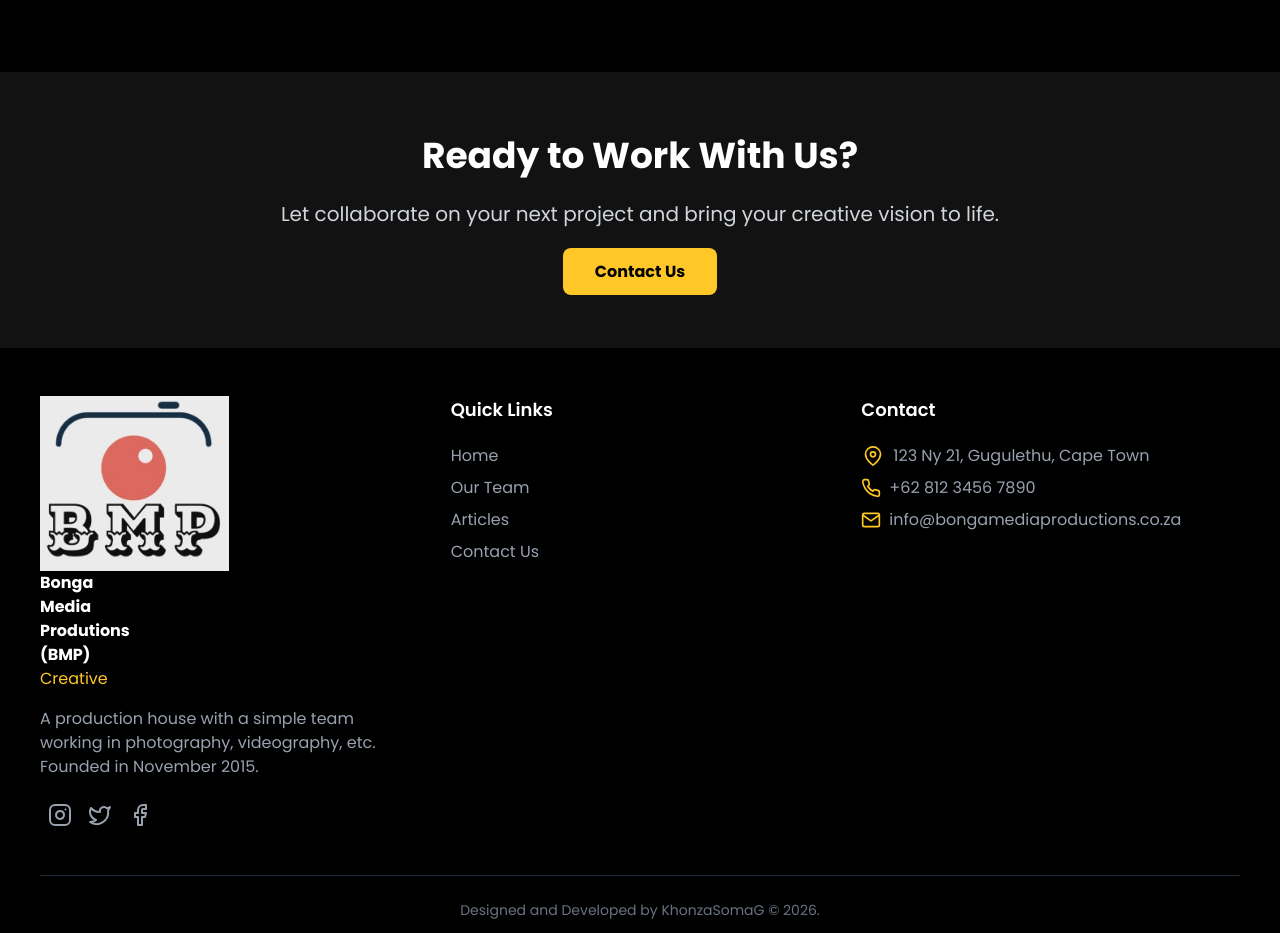
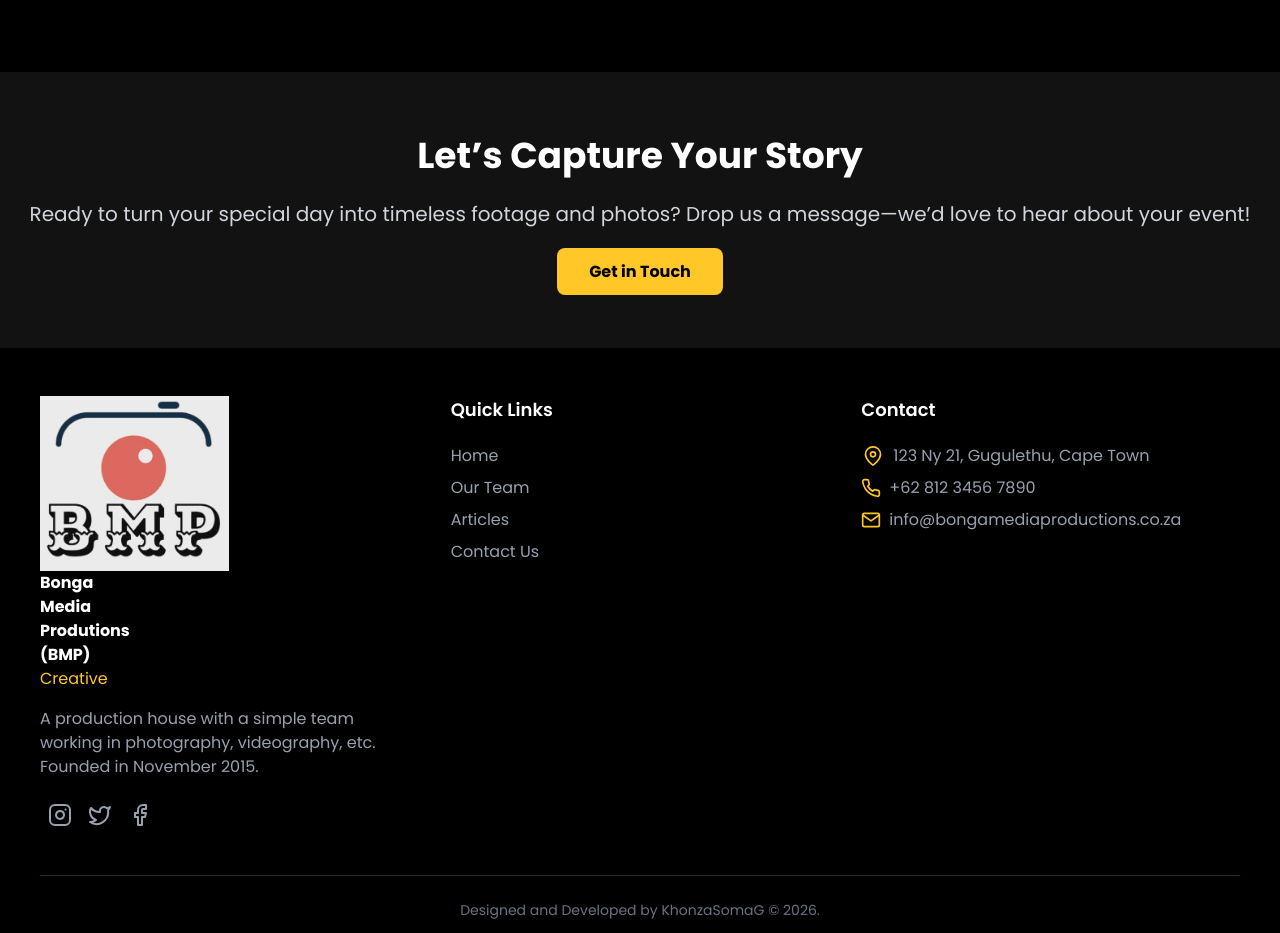
Before and after one commit to khonza/bonga-media-productions, a Next.js app: page / in a window 1280 px wide. Shown: the part 3200-4133 px from the top of the page. Built offline with nearby package versions, Linux system fonts and the light colour scheme; a web font is replaced by a local one.

Commit message:
✨feat(page): added contact us section

```diff
--- a/src/app/page.tsx
+++ b/src/app/page.tsx
@@ -290,18 +290,17 @@ const HomePage = () => {
           <ScrollReveal>
             <div className="animate-fade-in">
               <h2 className="text-3xl md:text-4xl font-bold mb-6 text-white">
-                Ready to Work With Us?
+                Let’s Capture Your Story
               </h2>
               <p className="text-xl text-gray-300 mb-8 mx-auto">
-                Let collaborate on your next project and bring your creative
-                vision to life.
+                Ready to turn your special day into timeless footage and photos? Drop us a message—we’d love to hear about your event!
               </p>
               <div className="transform transition-transform duration-300 hover:scale-105 active:scale-95">
                 <a
-                  href="/contact"
+                  href="#get-in-touch"
                   className="bg-ratih-gold hover:bg-yellow-500 text-black font-bold py-3 px-8 rounded-lg transition-colors duration-300"
                 >
-                  Contact Us
+                  Get in Touch
                 </a>
               </div>
             </div>
```
